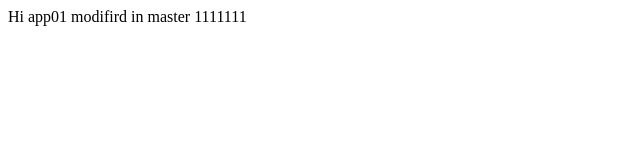
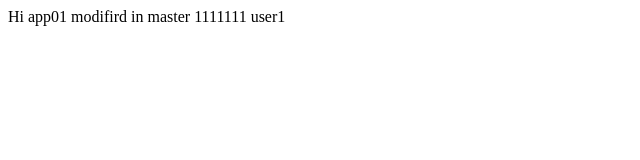
Before and after one commit to pxy1998/sample01, a website: page index.html in a window 1280 px wide. Shown: the full height of the page, 0-640 px from the left. Drawn offline with Linux system fonts and the light colour scheme.

Commit message:
add in user1

```diff
--- a/index.html
+++ b/index.html
@@ -8,5 +8,6 @@
     Hi app01  modifird in master
 
     1111111
+    user1
   </body>
 </html>
```
